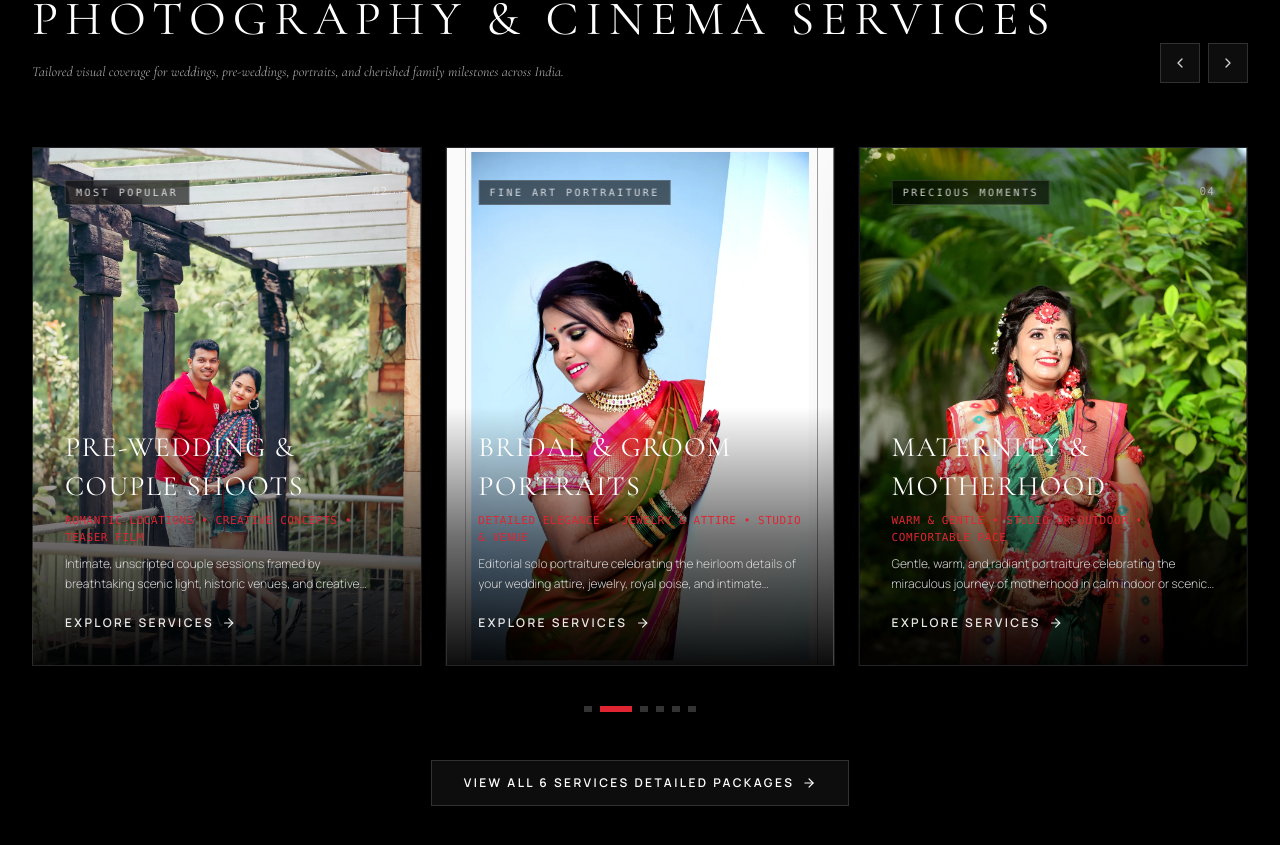
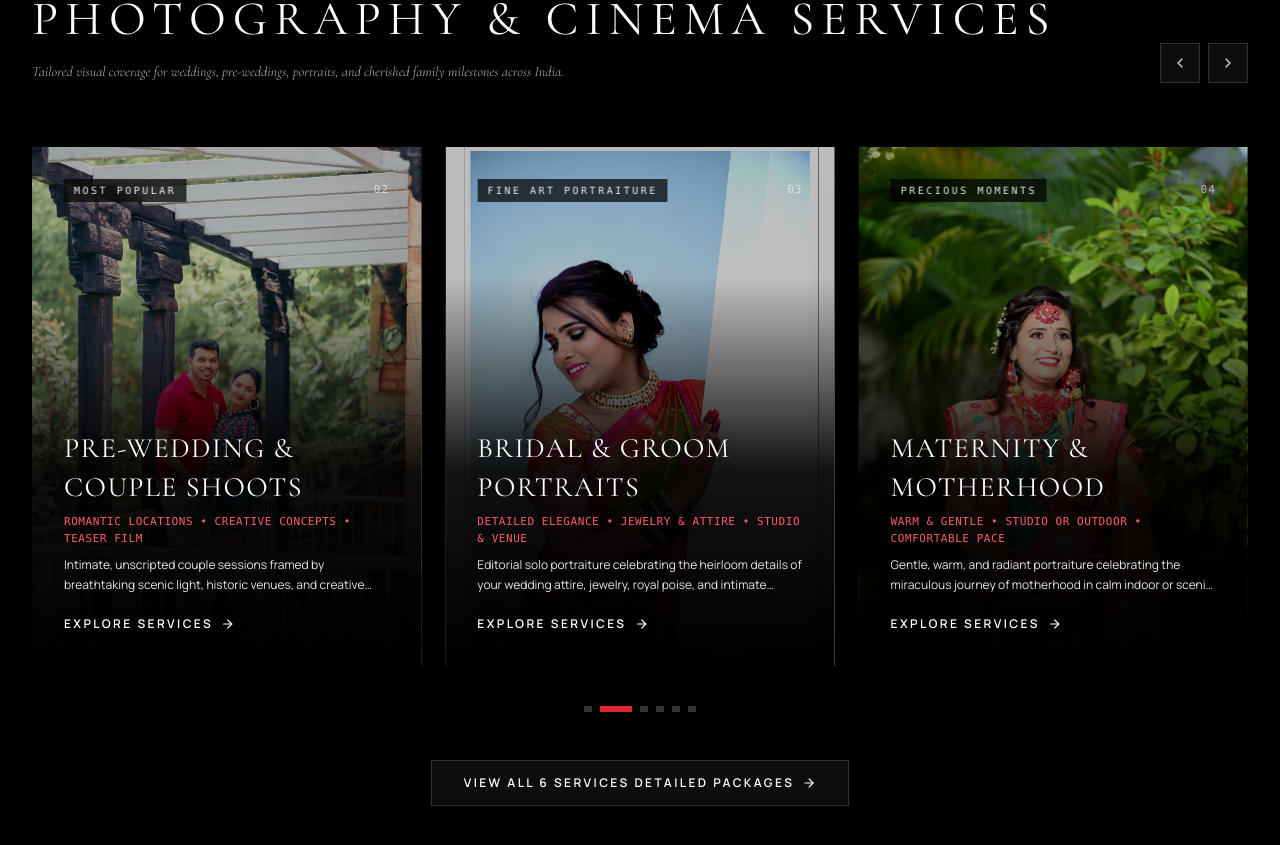
Before and after one commit to Therock1037X/Jumpclick-s-Photography-Website-, a React (Vite) app: page / in a window 1280 px wide. Shown: the part 2927-3772 px from the top of the page. Built offline with nearby package versions, Linux system fonts and the light colour scheme; a web font is replaced by a local one.

Commit message:
fix(services): remove thin white border and add black tint with deep gradient for text readability

```diff
--- a/src/pages/HomePage.jsx
+++ b/src/pages/HomePage.jsx
@@ -495,7 +495,7 @@ export default function HomePage() {
                     onClick={(e) => {
                       if (servicesMovedRef.current) e.preventDefault();
                     }}
-                    className="group relative aspect-[3/4] sm:aspect-[4/5] md:aspect-[3/4] rounded-none overflow-hidden bg-[#0c0c10] border border-white/10 hover:border-white/30 transition-all duration-500 shadow-2xl flex flex-col justify-between p-6 sm:p-8 cursor-pointer select-none block h-full"
+                    className="group relative aspect-[3/4] sm:aspect-[4/5] md:aspect-[3/4] rounded-none overflow-hidden bg-[#0c0c10] border-none transition-all duration-500 shadow-2xl flex flex-col justify-between p-6 sm:p-8 cursor-pointer select-none block h-full"
                   >
                     {/* Background Image with subtle zoom on hover */}
                     <img
@@ -506,35 +506,36 @@ export default function HomePage() {
                       loading="lazy"
                     />
 
-                    {/* Clean bottom gradient only behind text for legibility — zero dark overlay over the couple and photography */}
-                    <div className="absolute inset-x-0 bottom-0 h-[50%] bg-gradient-to-t from-black/95 via-black/55 to-transparent pointer-events-none z-0" />
+                    {/* Dark transparent tint & deep gradient scrim behind text for crystal-clear readability */}
+                    <div className="absolute inset-0 bg-black/25 pointer-events-none z-0" />
+                    <div className="absolute inset-x-0 bottom-0 h-[72%] sm:h-[75%] bg-gradient-to-t from-black via-black/90 via-black/55 to-transparent pointer-events-none z-0" />
 
-                    {/* Card Top: Number & Category Badge */}
+                    {/* Card Top: Number & Category Badge (Border-free clean design) */}
                     <div className="relative z-10 flex items-center justify-between select-none">
-                      <span className="text-[10px] font-mono tracking-[0.25em] uppercase text-white/80 bg-black/60 px-2.5 py-1 border border-white/15 backdrop-blur-md">
+                      <span className="text-[10px] font-mono tracking-[0.25em] uppercase text-white/90 bg-black/70 px-2.5 py-1 border-none backdrop-blur-md">
                         {svc.badge}
                       </span>
-                      <span className="text-[11px] font-mono tracking-widest text-white/50">
+                      <span className="text-[11px] font-mono tracking-widest text-white/60">
                         {svc.number}
                       </span>
                     </div>
 
-                    {/* Card Bottom: Typography & CTA */}
+                    {/* Card Bottom: Typography & CTA with enhanced contrast */}
                     <div className="relative z-10 space-y-2 select-none">
                       <h3
-                        className="text-2xl sm:text-[1.75rem] font-normal text-white uppercase tracking-wider leading-snug"
+                        className="text-2xl sm:text-[1.75rem] font-normal text-white uppercase tracking-wider leading-snug drop-shadow-[0_2px_8px_rgba(0,0,0,0.95)]"
                         style={{ fontFamily: "'Cormorant Garamond', 'Playfair Display', Georgia, serif" }}
                       >
                         {svc.title}
                       </h3>
-                      <p className="text-[11px] font-mono tracking-wider text-[#df2531] uppercase">
+                      <p className="text-[11px] font-mono tracking-wider text-[#ff5c6a] uppercase font-medium drop-shadow-[0_1px_6px_rgba(0,0,0,0.95)]">
                         {svc.subtitle}
                       </p>
-                      <p className="text-xs text-neutral-300 font-light leading-relaxed line-clamp-2">
+                      <p className="text-xs text-neutral-200 font-normal leading-relaxed line-clamp-2 drop-shadow-[0_1px_6px_rgba(0,0,0,0.95)]">
                         {svc.description}
                       </p>
                       <div className="pt-2">
-                        <span className="inline-flex items-center gap-2 text-xs uppercase tracking-[0.2em] font-semibold text-white/90 group-hover:text-[#df2531] transition-colors">
+                        <span className="inline-flex items-center gap-2 text-xs uppercase tracking-[0.2em] font-semibold text-white group-hover:text-[#ff5c6a] transition-colors drop-shadow-[0_1px_6px_rgba(0,0,0,0.95)]">
                           <span>Explore Services</span>
                           <ArrowRight className="w-3.5 h-3.5 group-hover:translate-x-1 transition-transform" />
                         </span>
```
